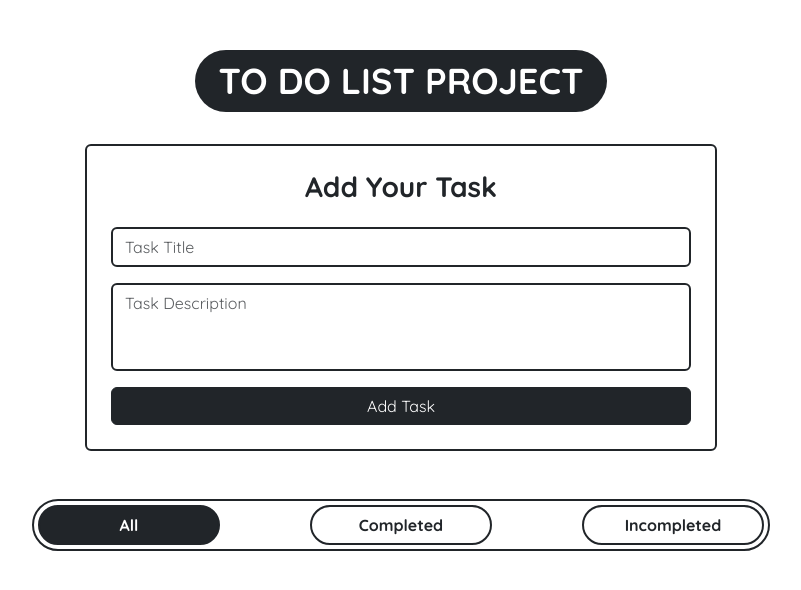
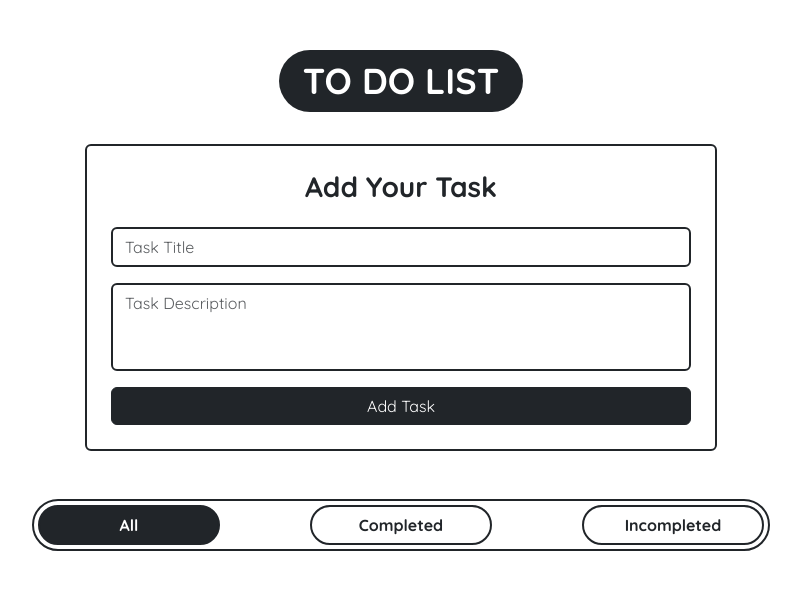
Before and after one commit to lokeshjaglan001/To-Do-List-App, a plain HTML site: page index.html in a window 1280 px wide. Shown: the whole page, without its empty margins (239-1040 px from the left). Drawn offline with nearby package versions, Linux system fonts and the light colour scheme.

Commit message:
changes in index.html

```diff
--- a/index.html
+++ b/index.html
@@ -18,7 +18,7 @@
   </head>
   <body>
     <div class="container">
-      <h1 class="fw-bold text-center mt-5" style="font-size: 48px;"><span class="badge rounded-pill bg-dark">TO DO LIST PROJECT</span></h1>
+      <h1 class="fw-bold text-center mt-5" style="font-size: 48px;"><span class="badge rounded-pill bg-dark">TO DO LIST</span></h1>
     </div>
     <div class="p-2">
       <div class="card m-auto p-4 border-2 border-dark mt-3 col-md-6">
```
